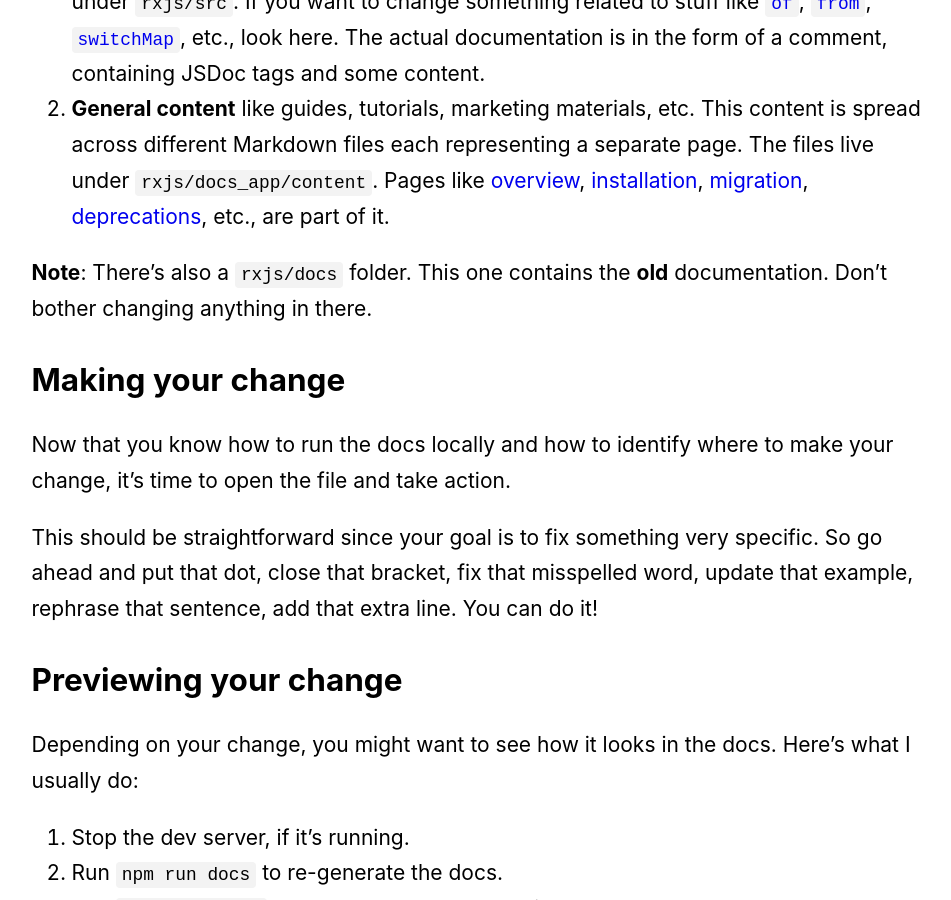
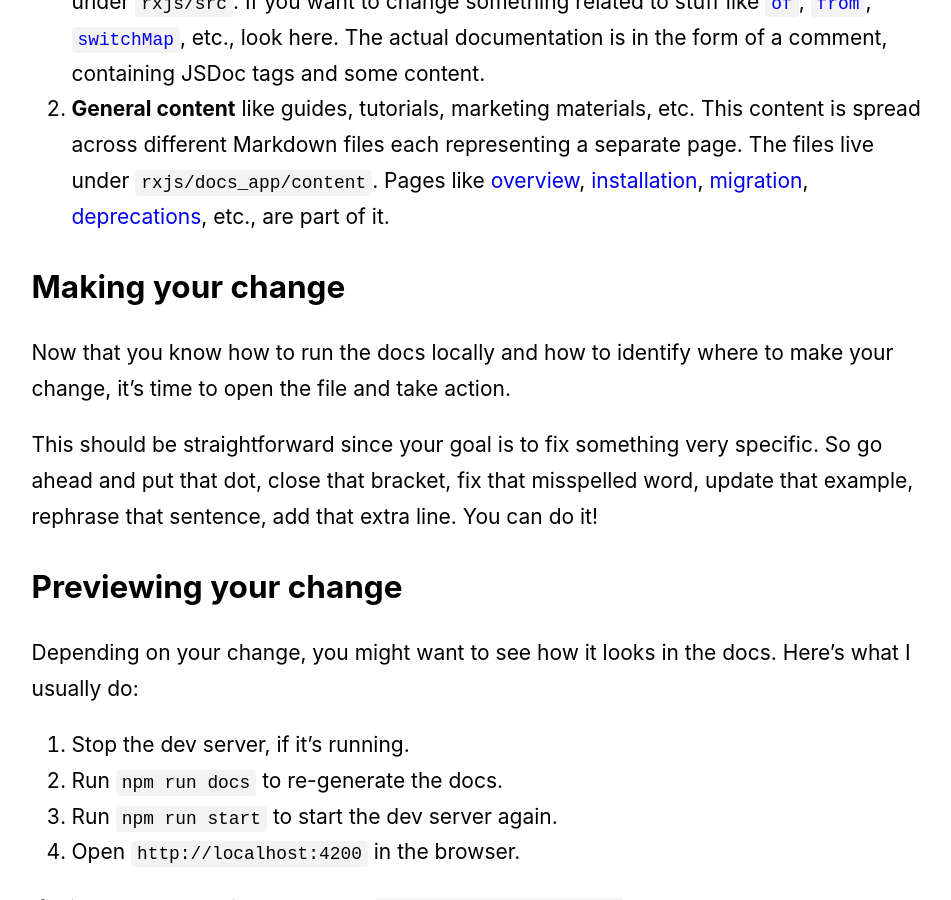
Before and after one commit to dzhavat/dzhavat.github.io, a Jekyll site: the page built from _posts/2020-01-03-getting-started-with-contributing-to-rxjs-docs.md, in a window 1280 px wide and 900 px high, scrolled down 1579 px. Shown: the whole window, without its empty margins (157-1108 px from the left). Built offline with Jekyll 4.4.1, drawn with Linux system fonts in a browser that asks for light colours.

Commit message:
Update post

```diff
--- a/_posts/2020-01-03-getting-started-with-contributing-to-rxjs-docs.md
+++ b/_posts/2020-01-03-getting-started-with-contributing-to-rxjs-docs.md
@@ -31,8 +31,6 @@ The RxJS docs are a combination of two things:
 
 1. The **API docs** which are generated directly from source code. The source code lives under `rxjs/src`. If you want to change something related to stuff like [`of`](https://rxjs.dev/api/index/function/of), [`from`](https://rxjs.dev/api/index/function/from), [`switchMap`](https://rxjs.dev/api/operators/switchMap), etc., look here. The actual documentation is in the form of a comment, containing JSDoc tags and some content.
 2. **General content** like guides, tutorials, marketing materials, etc. This content is spread across different Markdown files each representing a separate page. The files live under `rxjs/docs_app/content`. Pages like [overview](https://rxjs.dev/guide/overview), [installation](https://rxjs.dev/guide/installation), [migration](https://rxjs.dev/guide/v6/migration), [deprecations](https://rxjs.dev/api/deprecations), etc., are part of it.
-
-**Note**: There’s also a `rxjs/docs` folder. This one contains the **old** documentation. Don’t bother changing anything in there.
 
 ## Making your change
 
```
